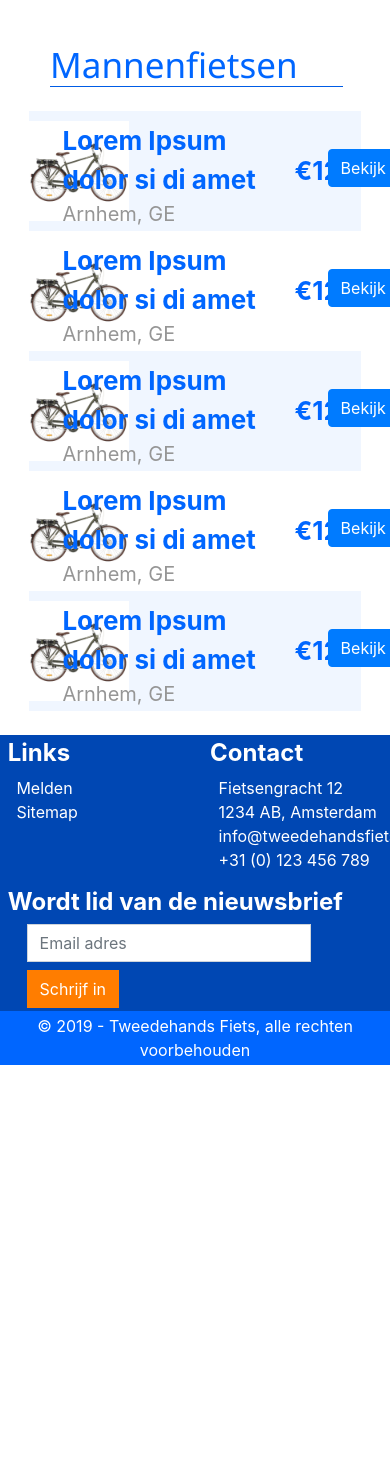
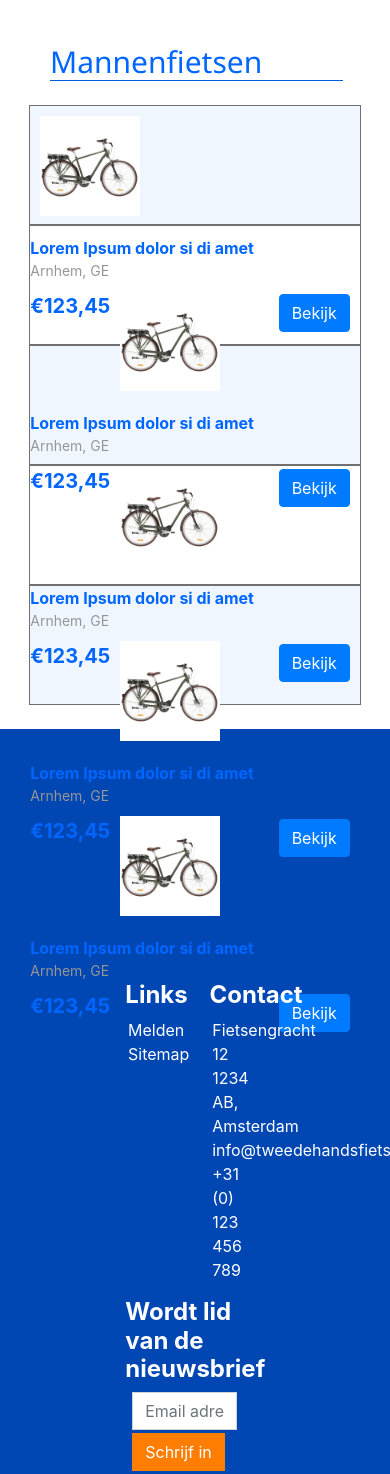
Before and after one commit to GCWouterG/Tweedehands-Fiets, a PHP site: page /Assets/categorie-pagina.php in a window 390 px wide; the page is wider, and only the part inside the window is pictured. Shown: the part 61-1535 px from the top of that part. Before the commit the page ends 1126 px from the top of that part, so only its background shows below. Run offline with PHP 8.4, Linux system fonts and the light colour scheme; some libraries are stand-ins or nearby versions.

Commit message:
aanpassingen css

```diff
--- a/Assets/categorie-opmaak.css
+++ b/Assets/categorie-opmaak.css
@@ -43,35 +43,33 @@ body {
 	font-weight: bold;
 	margin: 0 auto;
 	padding: 0 ;
+	border: solid #707070 1px;
 }
 
 
 .img-td {
 	height: 120px;
-	width: 10%;
+	width: 120px;
 	float: left;
 	text-align: center;
-	padding: 10px 0 0 0;
+	padding: 10px 0 10px 0;
 }
 
 .tekst-td {
-	height: 120px;
-	width: 70%;
+	width: 900px;
 	float: left;
 	padding: 10px 0 0 0;
 }
 
 .prijs-td {
-	height: 120px;
-	width: 10%;
+	width: 120px;
 	float: left;
 	text-align: center;
 	padding: 40px 0 0 0;
 }
 
 .button-td {
-	height: 120px;
-	width: 10%;
+	width: 120px;
 	float: left;
 	text-align: center;
 	padding: 35px 0 0 0;
@@ -81,11 +79,53 @@ body {
 	font-weight: normal;
 	color: #969696;
 	font-size: 20px;
+	margin: 0px;
 }
 
 
 
-@media screen and (max-width: 520px) {
+@media screen and (max-width: 570px) {
+	#h1 {
+		font-size: 30px;
+	}
+
+	#hr {
+		width: 75%;
+		text-align: center;
+	}
+
+	.categorie-row p {
+		font-size: 14px;
+	}
+
+	.img-td {
+		padding: 10px 0 0 10px;
+		float: left;
+	}
+
+	.tekst-td {
+		font-size: 16px;
+		width: 280px;
+		float: left;
+	}
+
+	.prijs-td {
+		font-size: 20px;
+		width: auto;
+		float: left;
+		padding-top: 10px;
+	}
+
+	.button-td {
+		width: auto;
+		float: right;
+		padding-right: 10px;
+		padding-top: 10px;
+	}
+}
+
+
+@media screen and (min-width: 570px) {
 	#h1 {
 		font-size: 35px;
 	}
@@ -96,19 +136,32 @@ body {
 	}
 
 	.img-td {
-
+		padding: 10px 0 0 10px;
 		float: left;
 	}
 
 	.tekst-td {
+		font-size: 18px;
+		width: 350px;
 		float: left;
 	}
 
+	.categorie-row p {
+		font-size: 18px;
+	}
+
 	.prijs-td {
+		font-size: 20px;
+		width: auto;
 		float: left;
+		padding-top: 10px;
 	}
 
 	.button-td {
-		float: left;
+		width: auto;
+		float: right;
+		padding-right: 10px;
+		padding-top: 0px;
 	}
+
 }
--- a/Assets/footer.php
+++ b/Assets/footer.php
@@ -50,5 +50,6 @@
 	<script src="https://code.jquery.com/jquery-3.3.1.slim.min.js" integrity="sha384-q8i/X+965DzO0rT7abK41JStQIAqVgRVzpbzo5smXKp4YfRvH+8abtTE1Pi6jizo" crossorigin="anonymous"></script>
 	<script src="https://cdnjs.cloudflare.com/ajax/libs/popper.js/1.14.7/umd/popper.min.js" integrity="sha384-UO2eT0CpHqdSJQ6hJty5KVphtPhzWj9WO1clHTMGa3JDZwrnQq4sF86dIHNDz0W1" crossorigin="anonymous"></script>
 	<script src="https://stackpath.bootstrapcdn.com/bootstrap/4.3.1/js/bootstrap.min.js" integrity="sha384-JjSmVgyd0p3pXB1rRibZUAYoIIy6OrQ6VrjIEaFf/nJGzIxFDsf4x0xIM+B07jRM" crossorigin="anonymous"></script>
+	<script src="Assets/script.js"></script>
 </body>
 </html>
--- a/Assets/style-categorie.css
+++ b/Assets/style-categorie.css
@@ -13,7 +13,7 @@ body {
 		position: absolute;
 		box-sizing: border-box;
 		background: #E5E5E5;
-		width: 1920px;
+		width: 100%;
 		height: 1725px;
 		background-color: rgba(255,255,255,1);
 		overflow: hidden;
@@ -27,7 +27,7 @@ body {
 	#Zoekresultaten {
 		opacity: 1;
 		position: absolute;
-		width: 1718px;
+		width: 100%;
 		height: 888px;
 		left: 125px;
 		top: 419px;
```
Also changed, not shown: 1 other file.
